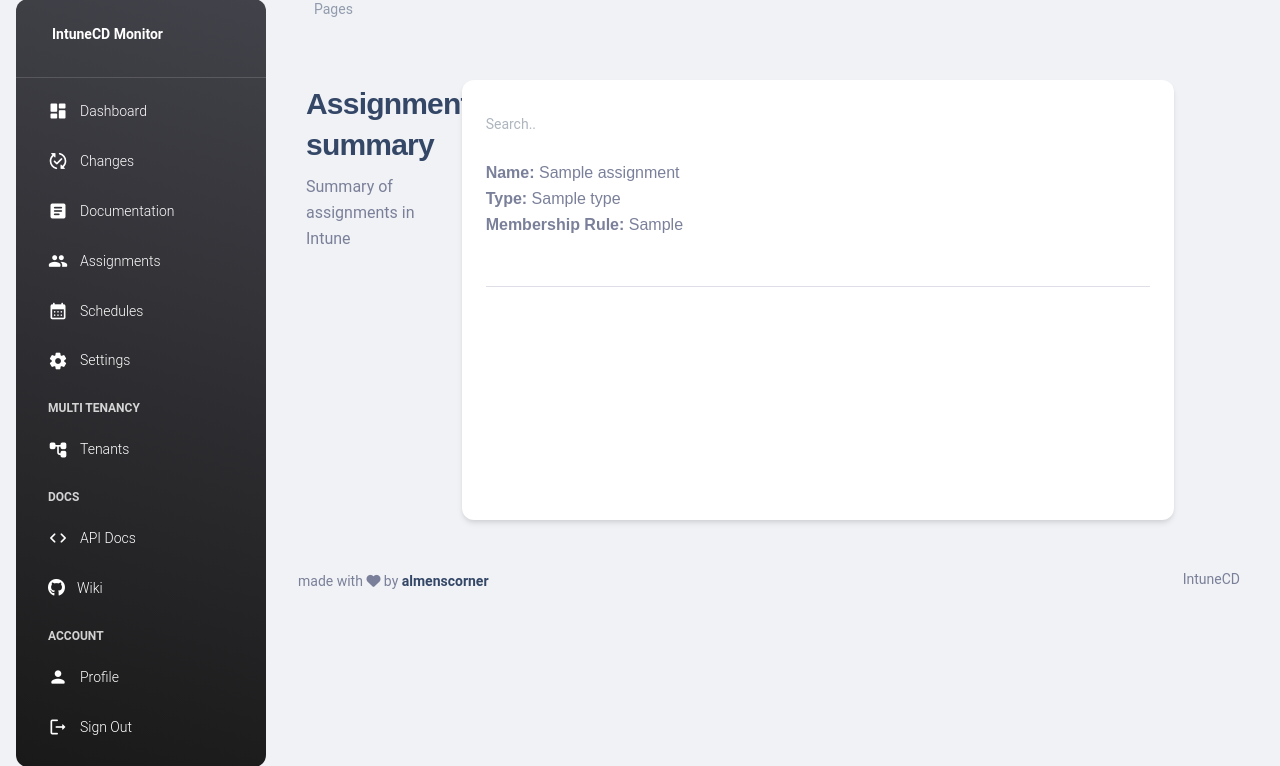
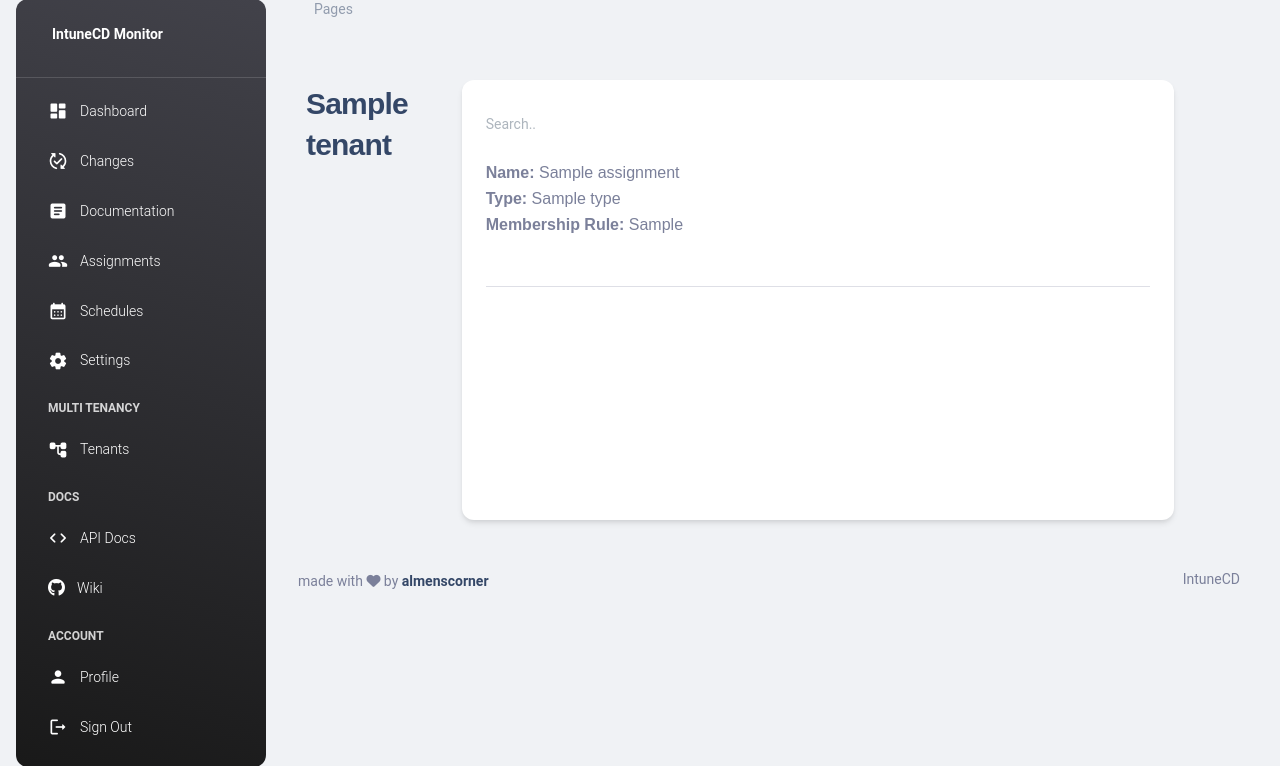
Before and after one commit to almenscorner/intunecd-monitor, a Flask app: template app/templates/pages/assignments.html in a window 1280 px wide. Shown: the part 17-783 px from the top of the page. Run offline with Flask 2, Linux system fonts and the light colour scheme; the template is opened without the code that fills it: most values are stand-ins (such as "Sample title", 1, 10 or a date in 2020); parts of the project's set-up code (start-up, migrations or seed data) failed here and were passed over; some libraries are stand-ins or nearby versions.

Commit message:
display for multiple tenants

```diff
--- a/app/templates/pages/assignments.html
+++ b/app/templates/pages/assignments.html
@@ -5,12 +5,13 @@
 {% block stylesheets %}{% endblock stylesheets %}
 
 {% block content %}
+{% for tenant in tenant_assignments %}
+{% if tenant.data.assignments %}
 <div class="container-fluid py-4">
     <div class="row mt-4">
         <div class="col-lg-2">
             <div class="position-sticky pb-lg-5 pb-3 mt-lg-0 mt-5 ps-2" style="top: 100px">
-                <h3>Assignment summary</h3>
-                <h6 class="text-secondary font-weight-normal pe-3">Summary of assignments in Intune</h6>
+                <h3>{{ tenant.name }}</h3>
             </div>
         </div>
         <div class="col-lg-9">
@@ -19,8 +20,7 @@
                 <div class="card-body px-4 pb-2" style="height: calc(100vh - 360px); overflow: auto;">
                     <input class="form-control" id="assignmentSearch" type="text" placeholder="Search..">
                     <div class="accordion accordion-flush" id="accordionFlush">
-                        {% if assignments %}
-                        {% for assignment in assignments %}
+                        {% for assignment in tenant.data.assignments %}
                         <div class="accordion-item">
                             <h2 class="accordion-header" id="flush-{{ assignment.id }}">
                                 <button class="accordion-button collapsed" type="button"
@@ -67,9 +67,6 @@
                             <hr class="hr" />
                         </div>
                         {% endfor %}
-                        {% else %}
-                        <p>No assignments found</p>
-                        {% endif %}
                     </div>
                 </div>
             </div>
@@ -77,6 +74,8 @@
         </div>
     </div>
 </div>
+{% endif %}
+{% endfor %}
 {% endblock content %}
 {% block javascripts %}
 <script src="https://ajax.googleapis.com/ajax/libs/jquery/3.6.3/jquery.min.js"></script>
```
